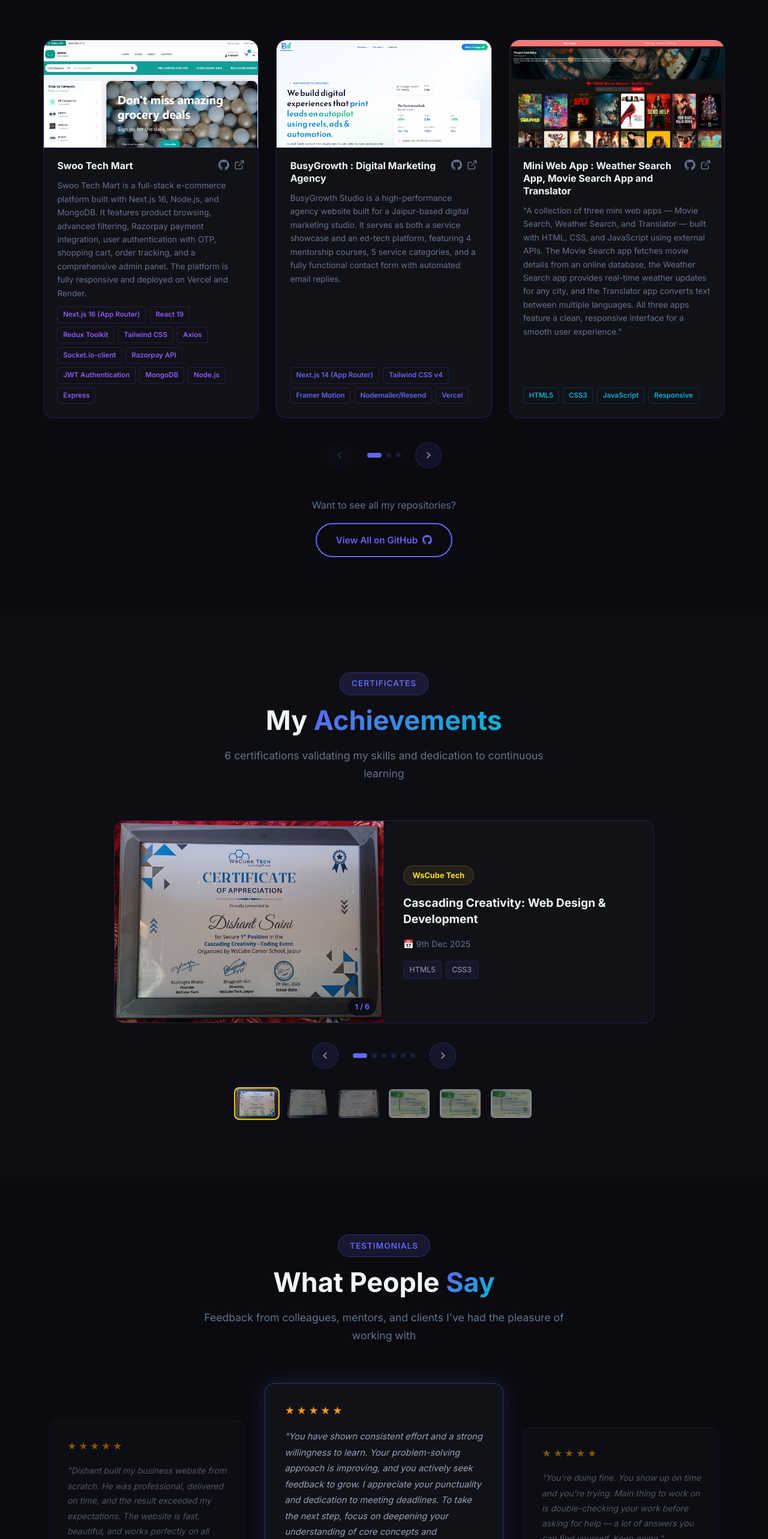
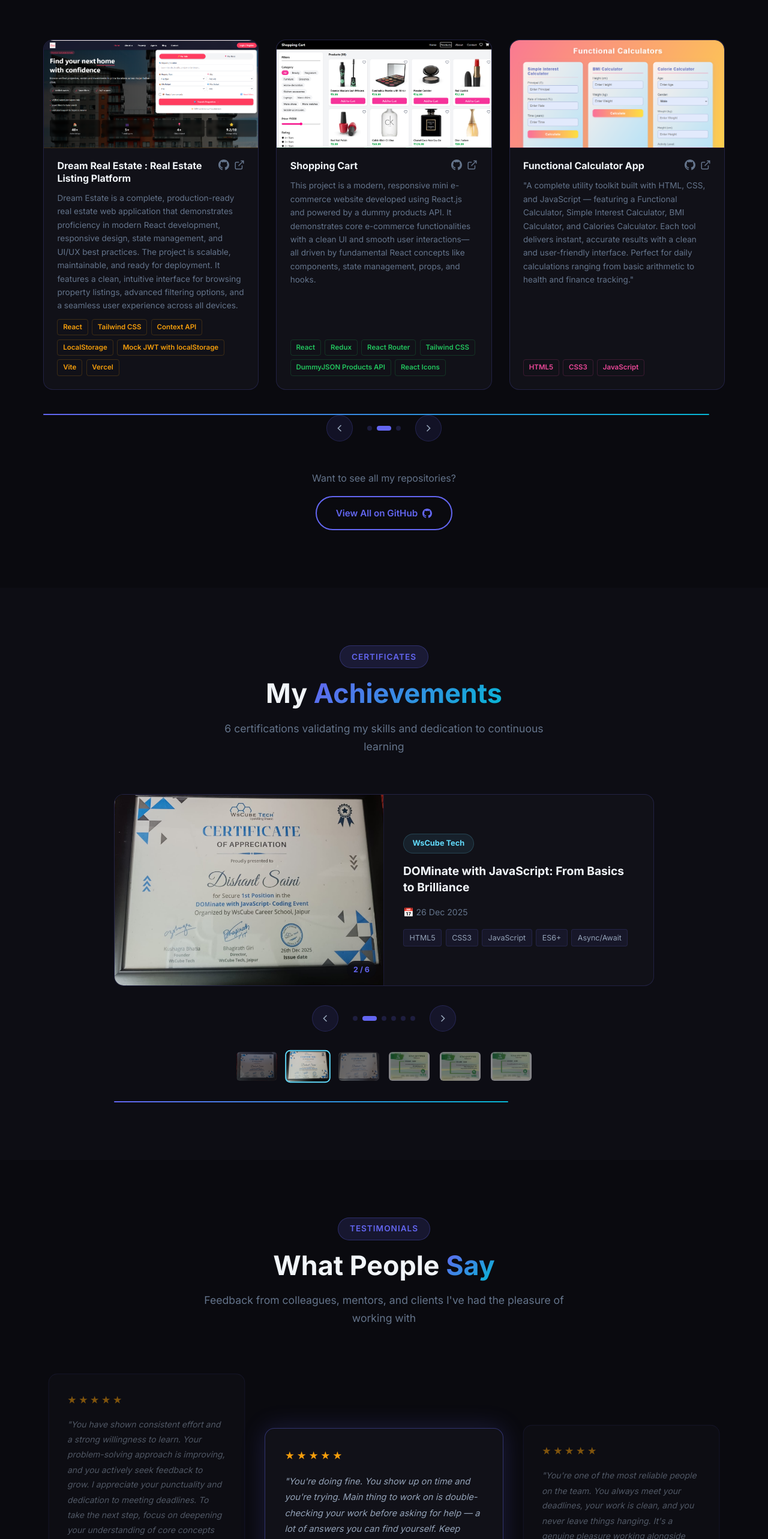
Before and after one commit to dishantsaini25/My-portfolio, a React (Vite) app: page / in a window 1280 px wide. Shown: the part 4837-7403 px from the top of the page at 60% size. Built offline with nearby package versions, Linux system fonts and the light colour scheme.

Commit message:
feat: auto-slide with setInterval for projects, certificates, testimonials — pause on hover

```diff
--- a/src/components/Certificates.css
+++ b/src/components/Certificates.css
@@ -8,6 +8,27 @@
   display: flex;
   flex-direction: column;
   gap: 2rem;
+  position: relative;
+}
+
+/* Auto-play progress bar */
+.cert-slider::after {
+  content: '';
+  display: block;
+  height: 2px;
+  background: linear-gradient(90deg, #6366f1, #06b6d4);
+  border-radius: 2px;
+  animation: cert-progress 4s linear infinite;
+  order: 99;
+}
+
+.cert-slider:hover::after {
+  animation-play-state: paused;
+}
+
+@keyframes cert-progress {
+  from { width: 0%; }
+  to { width: 100%; }
 }
 
 /* Main Card */
--- a/src/components/Certificates.jsx
+++ b/src/components/Certificates.jsx
@@ -1,4 +1,4 @@
-import React, { useState } from 'react';
+import React, { useState, useEffect, useRef } from 'react';
 import './Certificates.css';
 
 const certificates = [
@@ -58,11 +58,29 @@
   },
 ];
 
+const AUTO_INTERVAL = 4000;
+
 const Certificates = () => {
   const [active, setActive] = useState(0);
+  const [paused, setPaused] = useState(false);
+  const timerRef = useRef(null);
 
-  const prev = () => setActive((a) => (a - 1 + certificates.length) % certificates.length);
-  const next = () => setActive((a) => (a + 1) % certificates.length);
+  useEffect(() => {
+    if (paused) return;
+    timerRef.current = setInterval(() => {
+      setActive((a) => (a + 1) % certificates.length);
+    }, AUTO_INTERVAL);
+    return () => clearInterval(timerRef.current);
+  }, [paused]);
+
+  const goTo = (i) => {
+    clearInterval(timerRef.current);
+    setActive(i);
+    setPaused(false);
+  };
+
+  const prev = () => goTo((active - 1 + certificates.length) % certificates.length);
+  const next = () => goTo((active + 1) % certificates.length);
 
   const cert = certificates[active];
 
@@ -75,7 +93,11 @@
           <p className="section-subtitle">6 certifications validating my skills and dedication to continuous learning</p>
         </div>
 
-        <div className="cert-slider">
+        <div
+          className="cert-slider"
+          onMouseEnter={() => setPaused(true)}
+          onMouseLeave={() => setPaused(false)}
+        >
           {/* Main Card */}
           <div className="cert-main-card card" key={active}>
             <div className="cert-image-side">
@@ -127,7 +149,7 @@
                 <button
                   key={i}
                   className={`dot${i === active ? ' active' : ''}`}
-                  onClick={() => setActive(i)}
+                  onClick={() => goTo(i)}
                   aria-label={`Certificate ${i + 1}`}
                 />
               ))}
@@ -146,7 +168,7 @@
               <button
                 key={i}
                 className={`cert-thumb${i === active ? ' active' : ''}`}
-                onClick={() => setActive(i)}
+                onClick={() => goTo(i)}
                 style={{ borderColor: i === active ? c.color : 'transparent' }}
               >
                 {c.image ? (
--- a/src/components/Projects.css
+++ b/src/components/Projects.css
@@ -147,6 +147,30 @@
   font-weight: 600;
 }
 
+/* Auto-play progress bar */
+.projects-slider {
+  position: relative;
+}
+
+.projects-slider::after {
+  content: '';
+  display: block;
+  height: 2px;
+  background: linear-gradient(90deg, #6366f1, #06b6d4);
+  margin-top: 1rem;
+  border-radius: 2px;
+  animation: progress-bar 3.5s linear infinite;
+}
+
+.projects-slider:hover::after {
+  animation-play-state: paused;
+}
+
+@keyframes progress-bar {
+  from { width: 0%; }
+  to { width: 100%; }
+}
+
 /* Slider Controls */
 .slider-controls {
   display: flex;
--- a/src/components/Projects.jsx
+++ b/src/components/Projects.jsx
@@ -1,4 +1,4 @@
-import React, { useState } from 'react';
+import React, { useState, useEffect, useRef } from 'react';
 import './Projects.css';
 
 const projects = [
@@ -86,14 +86,32 @@
 ];
 
 const CARDS_PER_PAGE = 3;
+const AUTO_INTERVAL = 3500; // ms
 
 const Projects = () => {
   const [page, setPage] = useState(0);
+  const [paused, setPaused] = useState(false);
   const totalPages = Math.ceil(projects.length / CARDS_PER_PAGE);
   const visible = projects.slice(page * CARDS_PER_PAGE, page * CARDS_PER_PAGE + CARDS_PER_PAGE);
+  const timerRef = useRef(null);
 
-  const prev = () => setPage((p) => Math.max(0, p - 1));
-  const next = () => setPage((p) => Math.min(totalPages - 1, p + 1));
+  // Auto-advance
+  useEffect(() => {
+    if (paused) return;
+    timerRef.current = setInterval(() => {
+      setPage((p) => (p + 1) % totalPages);
+    }, AUTO_INTERVAL);
+    return () => clearInterval(timerRef.current);
+  }, [paused, totalPages]);
+
+  // Manual nav — reset timer
+  const goTo = (p) => {
+    clearInterval(timerRef.current);
+    setPage(p);
+    setPaused(false);
+  };
+  const prev = () => goTo((page - 1 + totalPages) % totalPages);
+  const next = () => goTo((page + 1) % totalPages);
 
   return (
     <section id="projects" className="projects-section">
@@ -105,7 +123,11 @@
         </div>
 
         {/* Slider */}
-        <div className="projects-slider">
+        <div
+          className="projects-slider"
+          onMouseEnter={() => setPaused(true)}
+          onMouseLeave={() => setPaused(false)}
+        >
           <div className="projects-grid">
             {visible.map((project, i) => (
               <div className="project-card card" key={`${page}-${i}`}>
@@ -171,7 +193,7 @@
 
         {/* Pagination Controls */}
         <div className="slider-controls">
-          <button className="slider-btn" onClick={prev} disabled={page === 0} aria-label="Previous">
+          <button className="slider-btn" onClick={prev} aria-label="Previous">
             <svg viewBox="0 0 24 24" fill="none" stroke="currentColor" strokeWidth="2" width="20" height="20">
               <path d="M15 18l-6-6 6-6"/>
             </svg>
@@ -182,13 +204,13 @@
               <button
                 key={i}
                 className={`dot${i === page ? ' active' : ''}`}
-                onClick={() => setPage(i)}
+                onClick={() => goTo(i)}
                 aria-label={`Page ${i + 1}`}
               />
             ))}
           </div>
 
-          <button className="slider-btn" onClick={next} disabled={page === totalPages - 1} aria-label="Next">
+          <button className="slider-btn" onClick={next} aria-label="Next">
             <svg viewBox="0 0 24 24" fill="none" stroke="currentColor" strokeWidth="2" width="20" height="20">
               <path d="M9 18l6-6-6-6"/>
             </svg>
--- a/src/components/Testimonials.css
+++ b/src/components/Testimonials.css
@@ -7,7 +7,37 @@
   grid-template-columns: 1fr 1.15fr 1fr;
   gap: 1.5rem;
   align-items: center;
-  margin-bottom: 2.5rem;
+  margin-bottom: 1.5rem;
+  position: relative;
+}
+
+/* Auto-play progress bar below slider */
+.testimonials-progress {
+  height: 2px;
+  background: rgba(99, 102, 241, 0.15);
+  border-radius: 2px;
+  margin-bottom: 2rem;
+  overflow: hidden;
+}
+
+.testimonials-progress-bar {
+  height: 100%;
+  background: linear-gradient(90deg, #6366f1, #06b6d4);
+  border-radius: 2px;
+  animation: t-progress 4.5s linear infinite;
+}
+
+.testimonials-progress-bar.paused {
+  animation-play-state: paused;
+}
+
+.testimonials-slider:hover ~ .testimonials-progress .testimonials-progress-bar {
+  animation-play-state: paused;
+}
+
+@keyframes t-progress {
+  from { width: 0%; }
+  to { width: 100%; }
 }
 
 .testimonial-card {
--- a/src/components/Testimonials.jsx
+++ b/src/components/Testimonials.jsx
@@ -1,4 +1,4 @@
-import React, { useState } from 'react';
+import React, { useState, useEffect, useRef } from 'react';
 import './Testimonials.css';
 
 const testimonials = [
@@ -60,11 +60,29 @@
   },
 ];
 
+const AUTO_INTERVAL = 4500;
+
 const Testimonials = () => {
   const [active, setActive] = useState(0);
+  const [paused, setPaused] = useState(false);
+  const timerRef = useRef(null);
 
-  const prev = () => setActive((a) => (a - 1 + testimonials.length) % testimonials.length);
-  const next = () => setActive((a) => (a + 1) % testimonials.length);
+  useEffect(() => {
+    if (paused) return;
+    timerRef.current = setInterval(() => {
+      setActive((a) => (a + 1) % testimonials.length);
+    }, AUTO_INTERVAL);
+    return () => clearInterval(timerRef.current);
+  }, [paused]);
+
+  const goTo = (i) => {
+    clearInterval(timerRef.current);
+    setActive(i);
+    setPaused(false);
+  };
+
+  const prev = () => goTo((active - 1 + testimonials.length) % testimonials.length);
+  const next = () => goTo((active + 1) % testimonials.length);
 
   const visible = [
     testimonials[(active - 1 + testimonials.length) % testimonials.length],
@@ -82,7 +100,11 @@
         </div>
 
         {/* Desktop: 3-card slider */}
-        <div className="testimonials-slider">
+        <div
+          className="testimonials-slider"
+          onMouseEnter={() => setPaused(true)}
+          onMouseLeave={() => setPaused(false)}
+        >
           {visible.map((t, i) => (
             <div
               className={`testimonial-card card${i === 1 ? ' center' : ' side'}`}
@@ -108,6 +130,11 @@
         </div>
 
         {/* Controls */}
+        <div className="testimonials-progress">
+          <div className={`testimonials-progress-bar${paused ? ' paused' : ''}`}></div>
+        </div>
+
+        {/* Controls */}
         <div className="slider-controls">
           <button className="slider-btn" onClick={prev} aria-label="Previous">
             <svg viewBox="0 0 24 24" fill="none" stroke="currentColor" strokeWidth="2" width="20" height="20">
@@ -120,7 +147,7 @@
               <button
                 key={i}
                 className={`dot${i === active ? ' active' : ''}`}
-                onClick={() => setActive(i)}
+                onClick={() => goTo(i)}
                 aria-label={`Go to testimonial ${i + 1}`}
               />
             ))}
```
